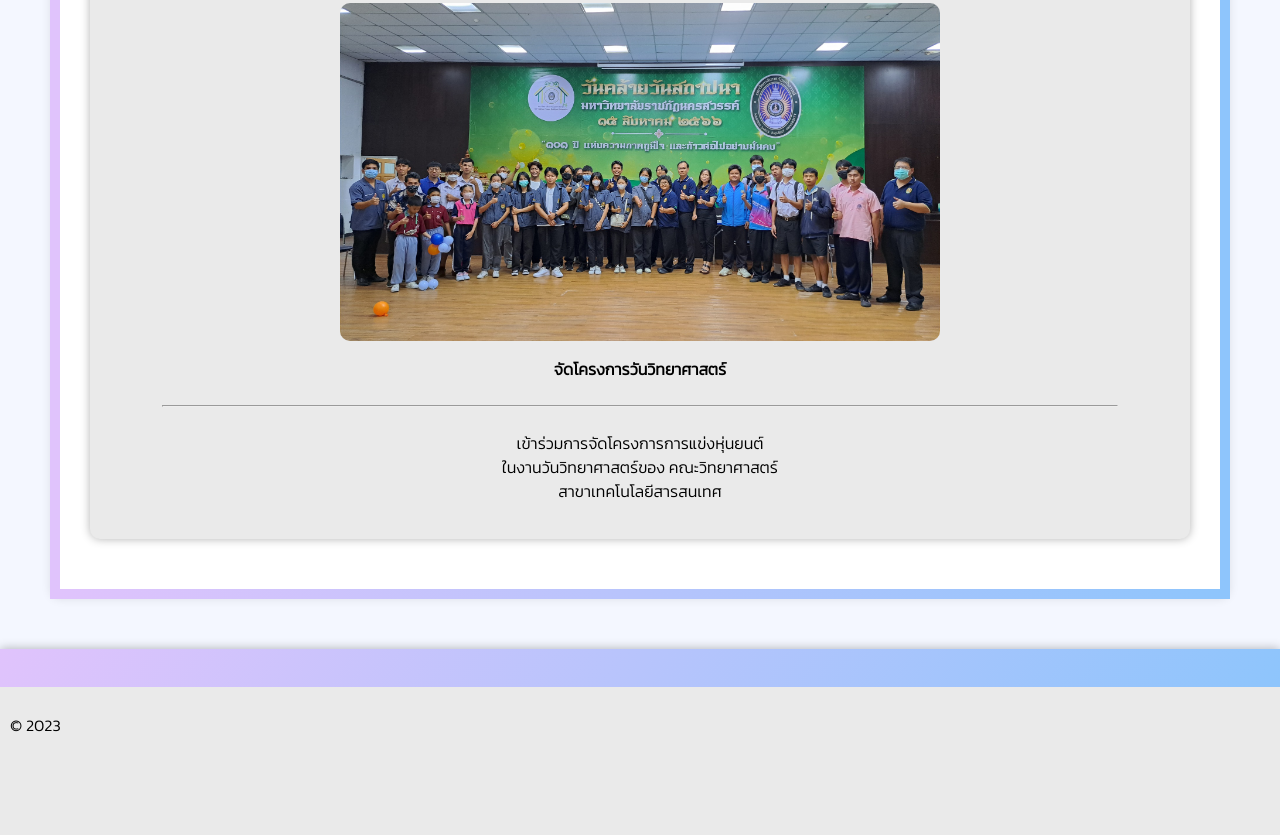
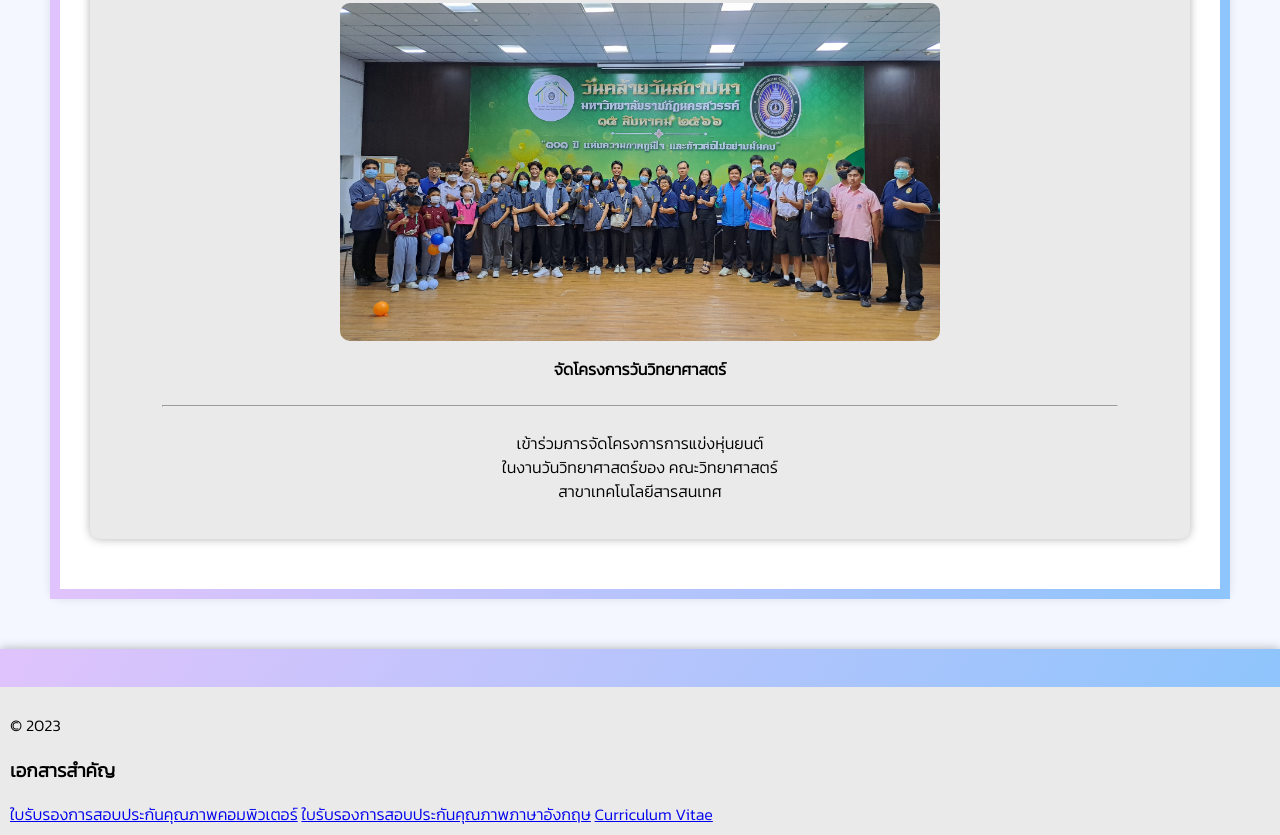
Before and after one commit to earth-surender/resume, a plain HTML site: page index.html in a window 1280 px wide. Shown: the part 3849-4684 px from the top of the page. Drawn offline with Linux system fonts and the light colour scheme.

Commit message:
Update index.html

```diff
--- a/index.html
+++ b/index.html
@@ -11,6 +11,7 @@
     <link rel="stylesheet" href="style.css">
     <link rel="stylesheet" href="script.js">
     <link rel="icon" href="social-media.png" type="image/png">
+
 
 </head>
 <body>
@@ -216,6 +217,12 @@
             <div class="my-persdata">
                 <p>&copy; 2023 </p>
             </div>
+            <div class="document">
+                <h3>เอกสารสำคัญ</h3>
+                <a href="ใบรับรองการสอบประกันคุณภาพคอมพิวเตอร์.pdf" class="doccer">ใบรับรองการสอบประกันคุณภาพคอมพิวเตอร์</a>
+                <a href="ใบรับรองการสอบประกันคุณภาพภาษาอังกฤษ.pdf" class="doccer">ใบรับรองการสอบประกันคุณภาพภาษาอังกฤษ</a>
+                <a href="my-cv.pdf" class="doccer">Curriculum Vitae</a>
+            </div>
         </div>
 
     <script>
```
